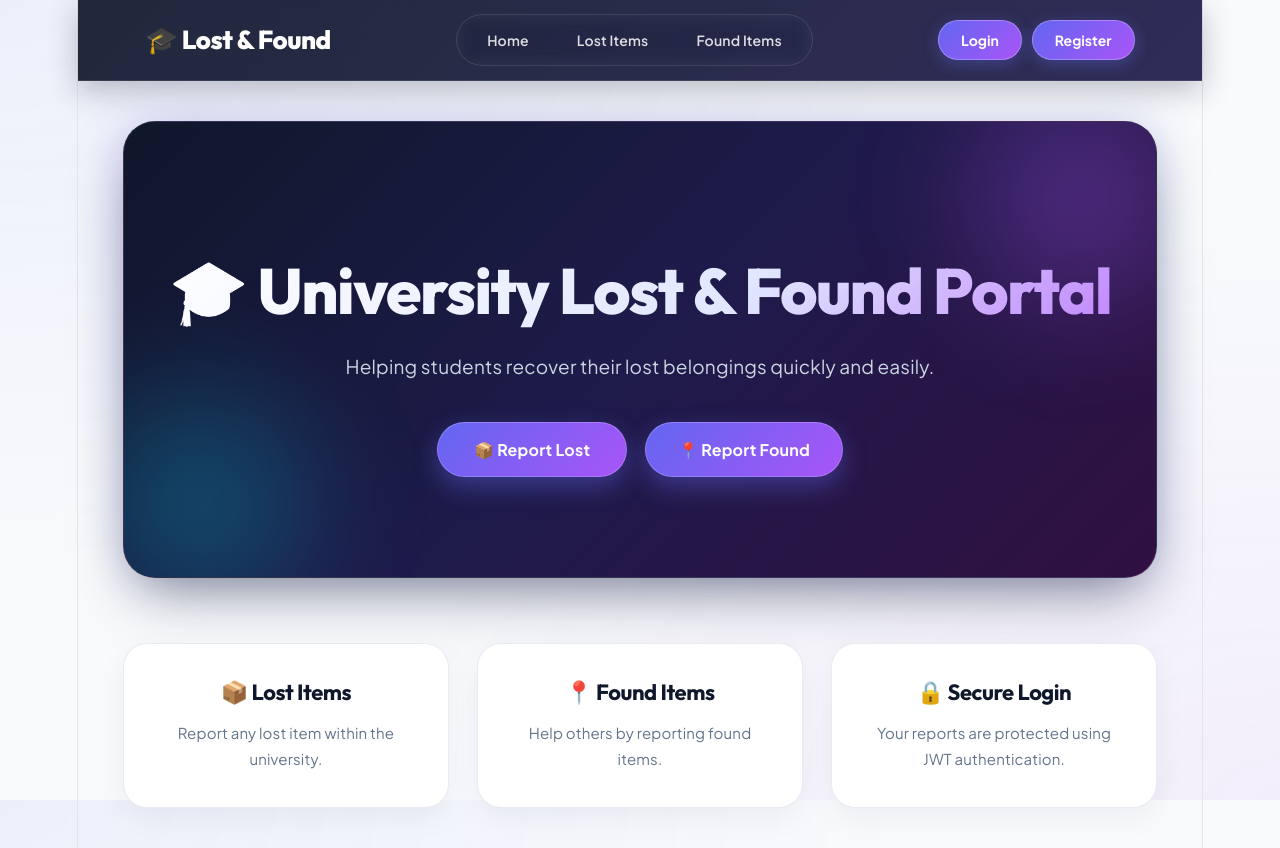
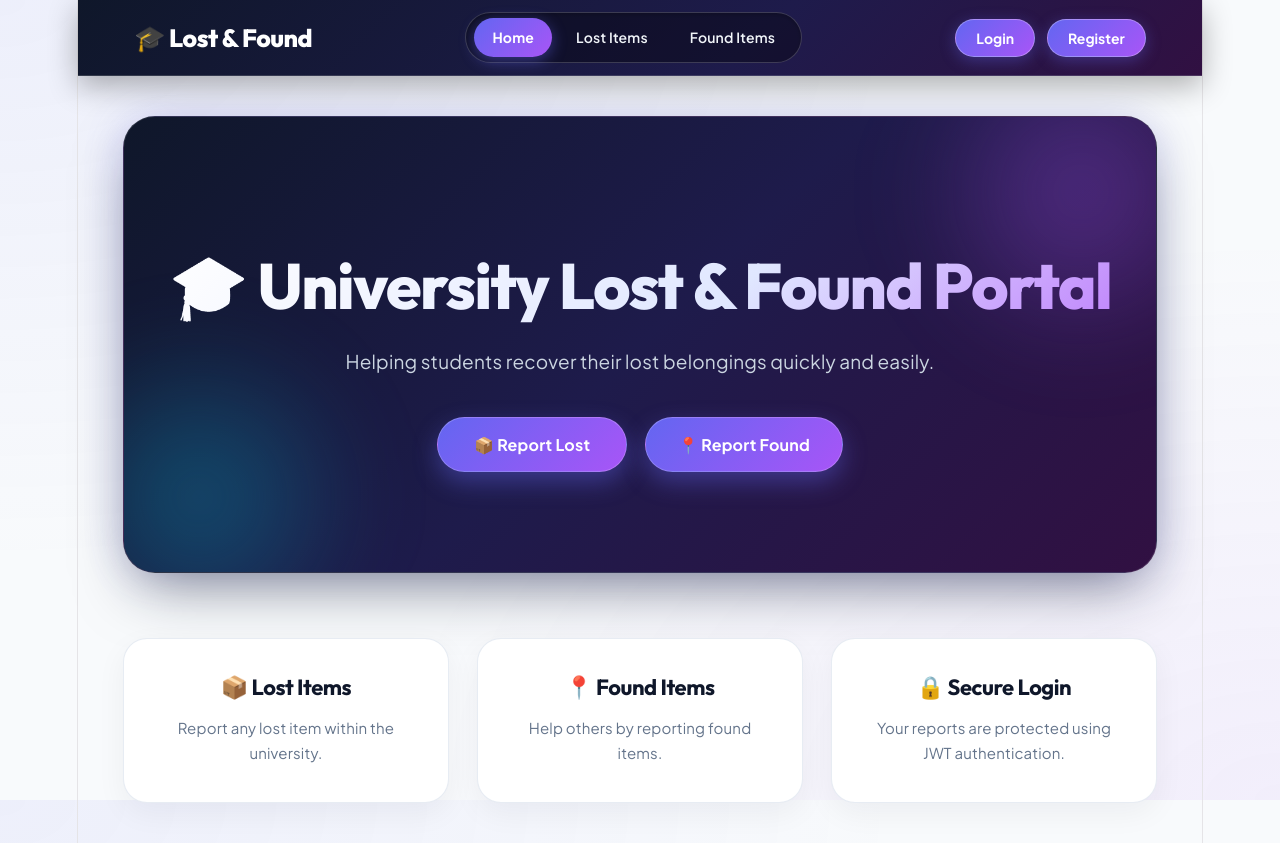
Before and after one commit to codecrafter-01/LostFoundPortal, a React (Vite) app in the folder client/: page / in a window 1280 px wide. Built offline with nearby package versions, Linux system fonts and the light colour scheme.

Commit message:
Fix navbar high-contrast visibility and active menu pills

```diff
--- a/client/src/components/Navbar.jsx
+++ b/client/src/components/Navbar.jsx
@@ -1,157 +1,89 @@
-import { Link, useNavigate } from "react-router-dom";
+import { Link, useNavigate, useLocation } from "react-router-dom";
 
 function Navbar() {
   const navigate = useNavigate();
+  const location = useLocation();
 
-  const token =
-    localStorage.getItem("token");
-
-  const user = JSON.parse(
-    localStorage.getItem("user") || "null"
-  );
-
-
-  // ==============================
-  // Logout
-  // ==============================
+  const token = localStorage.getItem("token");
+  const user = JSON.parse(localStorage.getItem("user") || "null");
 
   const handleLogout = () => {
-
     localStorage.removeItem("token");
-
     localStorage.removeItem("user");
-
     navigate("/login");
   };
 
+  const isActive = (path) => location.pathname === path;
 
   return (
     <nav className="navbar">
+      {/* Logo */}
+      <Link to="/" className="logo">
+        🎓 Lost & Found
+      </Link>
 
-      {/* ================================== */}
-      {/* Logo */}
-      {/* ================================== */}
-
-      <div className="logo">
-        🎓 Lost & Found
-      </div>
-
-
-      {/* ================================== */}
       {/* Menu */}
-      {/* ================================== */}
-
       <ul className="menu">
-
         <li>
-          <Link to="/">
+          <Link to="/" className={isActive("/") ? "active-link" : ""}>
             Home
           </Link>
         </li>
-
-
         <li>
-          <Link to="/lost">
+          <Link to="/lost" className={isActive("/lost") ? "active-link" : ""}>
             Lost Items
           </Link>
         </li>
-
-
         <li>
-          <Link to="/found">
+          <Link to="/found" className={isActive("/found") ? "active-link" : ""}>
             Found Items
           </Link>
         </li>
-
-
         {token && (
           <>
-
             <li>
-              <Link to="/dashboard">
+              <Link to="/dashboard" className={isActive("/dashboard") ? "active-link" : ""}>
                 Dashboard
               </Link>
             </li>
-
-
             <li>
-              <Link to="/my-reports">
+              <Link to="/my-reports" className={isActive("/my-reports") ? "active-link" : ""}>
                 My Reports
               </Link>
             </li>
-
-
             <li>
-              <Link to="/matches">
+              <Link to="/matches" className={isActive("/matches") ? "active-link" : ""}>
                 🤝 Matches
               </Link>
             </li>
-
           </>
         )}
-
       </ul>
 
-
-      {/* ================================== */}
-      {/* Authentication */}
-      {/* ================================== */}
-
-      <div
-        style={{
-          display: "flex",
-          alignItems: "center",
-          gap: "10px",
-        }}
-      >
-
+      {/* Authentication & User Info */}
+      <div className="navbar-right">
         {!token ? (
-
           <>
-
             <Link to="/login">
-              <button className="login-btn">
-                Login
-              </button>
+              <button className="login-btn">Login</button>
             </Link>
-
-
             <Link to="/register">
-              <button className="login-btn">
-                Register
-              </button>
+              <button className="register-btn">Register</button>
             </Link>
-
           </>
-
         ) : (
-
           <>
-
             {user?.name && (
-              <span
-                style={{
-                  fontWeight: "600",
-                }}
-              >
+              <span className="user-name">
                 👋 {user.name}
               </span>
             )}
-
-
-            <button
-              className="login-btn"
-              onClick={handleLogout}
-            >
+            <button className="logout-btn" onClick={handleLogout}>
               Logout
             </button>
-
           </>
-
         )}
-
       </div>
-
     </nav>
   );
 }
--- a/client/src/styles/Navbar.css
+++ b/client/src/styles/Navbar.css
@@ -1,5 +1,5 @@
 /* =========================================================
-   NAVBAR - MODERN FROSTED GLASS DESIGN
+   NAVBAR - HIGH CONTRAST & PREMIUM VISIBILITY
    ========================================================= */
 
 .navbar {
@@ -13,45 +13,46 @@
 
   width: 100%;
   min-height: 76px;
-  padding: 14px 6%;
+  padding: 12px 5%;
 
-  background: linear-gradient(135deg, rgba(15, 23, 42, 0.92) 0%, rgba(30, 27, 75, 0.92) 100%);
+  background: linear-gradient(135deg, #0f172a 0%, #1e1b4b 60%, #311042 100%);
   backdrop-filter: blur(16px);
   -webkit-backdrop-filter: blur(16px);
 
-  border-bottom: 1px solid rgba(255, 255, 255, 0.1);
-  box-shadow: 0 10px 30px rgba(15, 23, 42, 0.25);
+  border-bottom: 1px solid rgba(255, 255, 255, 0.15);
+  box-shadow: 0 10px 30px rgba(0, 0, 0, 0.3);
 }
 
 .logo {
   font-family: var(--font-heading, "Outfit", sans-serif);
-  font-size: 26px;
+  font-size: 25px;
   font-weight: 800;
   letter-spacing: -0.5px;
-  color: #ffffff;
+  color: #ffffff !important;
   display: flex;
   align-items: center;
   gap: 10px;
   cursor: pointer;
   user-select: none;
-  transition: transform 0.3s ease;
+  text-decoration: none;
+  transition: transform 0.25s ease;
 }
 
 .logo:hover {
-  transform: scale(1.03);
+  transform: scale(1.04);
 }
 
 .menu {
   display: flex;
   align-items: center;
   list-style: none;
-  gap: 12px;
+  gap: 6px;
   margin: 0;
-  padding: 6px 12px;
-  background: rgba(255, 255, 255, 0.06);
-  border: 1px solid rgba(255, 255, 255, 0.1);
+  padding: 5px 8px;
+  background: rgba(0, 0, 0, 0.35);
+  border: 1px solid rgba(255, 255, 255, 0.18);
   border-radius: 9999px;
-  backdrop-filter: blur(8px);
+  box-shadow: inset 0 2px 4px rgba(0, 0, 0, 0.2);
 }
 
 .menu li {
@@ -60,18 +61,26 @@
 
 .menu a {
   display: inline-block;
-  color: rgba(255, 255, 255, 0.85);
+  color: #f1f5f9 !important;
   font-size: 14px;
   font-weight: 600;
   padding: 8px 18px;
   border-radius: 9999px;
+  text-decoration: none;
   transition: all 0.25s ease;
+  white-space: nowrap;
 }
 
 .menu a:hover {
-  color: #ffffff;
-  background: rgba(255, 255, 255, 0.15);
-  box-shadow: 0 4px 12px rgba(0, 0, 0, 0.1);
+  color: #ffffff !important;
+  background: rgba(255, 255, 255, 0.18);
+}
+
+.menu a.active-link {
+  background: linear-gradient(135deg, #6366f1 0%, #a855f7 100%) !important;
+  color: #ffffff !important;
+  font-weight: 700;
+  box-shadow: 0 4px 15px rgba(99, 102, 241, 0.45);
 }
 
 .navbar-right {
@@ -80,63 +89,69 @@
   gap: 12px;
 }
 
+/* User Name Badge - High Contrast Fix */
 .user-name {
   display: inline-flex;
   align-items: center;
-  color: #ffffff;
+  color: #ffffff !important;
+  background: rgba(255, 255, 255, 0.2) !important;
+  border: 1px solid rgba(255, 255, 255, 0.4) !important;
   font-size: 14px;
-  font-weight: 600;
-  padding: 8px 16px;
+  font-weight: 700;
+  padding: 8px 18px;
   border-radius: 9999px;
-  background: linear-gradient(135deg, rgba(99, 102, 241, 0.3) 0%, rgba(168, 85, 247, 0.3) 100%);
-  border: 1px solid rgba(255, 255, 255, 0.2);
-  box-shadow: 0 2px 10px rgba(99, 102, 241, 0.2);
+  letter-spacing: 0.2px;
+  box-shadow: 0 4px 12px rgba(0, 0, 0, 0.2);
+  backdrop-filter: blur(8px);
 }
 
-.login-btn {
+.login-btn, .register-btn {
   background: linear-gradient(135deg, #6366f1 0%, #a855f7 100%);
-  color: #ffffff;
-  padding: 10px 22px;
+  color: #ffffff !important;
+  padding: 9px 20px;
   border-radius: 9999px;
   font-size: 14px;
   font-weight: 700;
-  border: 1px solid rgba(255, 255, 255, 0.25);
+  border: 1px solid rgba(255, 255, 255, 0.3);
   box-shadow: 0 4px 15px rgba(99, 102, 241, 0.35);
+  cursor: pointer;
   transition: all 0.25s ease;
 }
 
-.login-btn:hover {
+.login-btn:hover, .register-btn:hover {
   transform: translateY(-2px);
-  box-shadow: 0 8px 25px rgba(99, 102, 241, 0.5);
-  background: linear-gradient(135deg, #4f46e5 0%, #9333ea 100%);
+  box-shadow: 0 8px 25px rgba(99, 102, 241, 0.55);
 }
 
 .logout-btn {
-  background: rgba(239, 68, 68, 0.15);
-  color: #fca5a5;
-  padding: 9px 18px;
+  background: linear-gradient(135deg, #ef4444 0%, #dc2626 100%) !important;
+  color: #ffffff !important;
+  padding: 9px 20px;
   border-radius: 9999px;
   font-size: 14px;
-  font-weight: 600;
-  border: 1px solid rgba(239, 68, 68, 0.3);
+  font-weight: 700;
+  border: 1px solid rgba(255, 255, 255, 0.3);
+  box-shadow: 0 4px 15px rgba(239, 68, 68, 0.35);
+  cursor: pointer;
   transition: all 0.25s ease;
 }
 
 .logout-btn:hover {
-  background: #ef4444;
-  color: #ffffff;
-  box-shadow: 0 6px 18px rgba(239, 68, 68, 0.4);
+  transform: translateY(-2px);
+  box-shadow: 0 8px 22px rgba(239, 68, 68, 0.55);
+  background: linear-gradient(135deg, #dc2626 0%, #b91c1c 100%) !important;
 }
 
-@media (max-width: 900px) {
+@media (max-width: 950px) {
   .navbar {
     flex-direction: column;
-    gap: 12px;
+    gap: 14px;
     padding: 16px 20px;
   }
   .menu {
     width: 100%;
     justify-content: center;
     flex-wrap: wrap;
+    border-radius: 20px;
   }
 }
```
